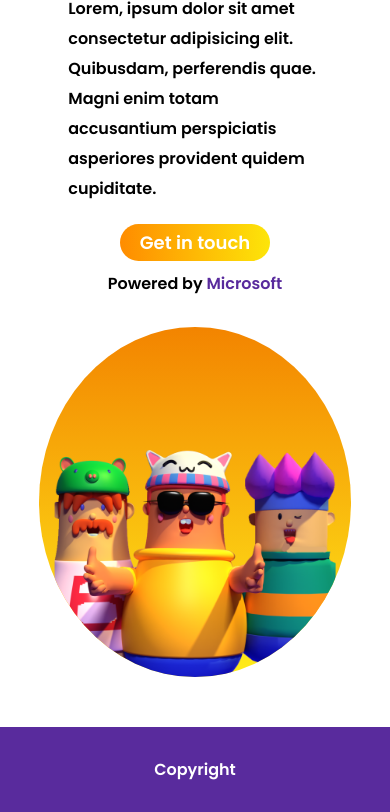
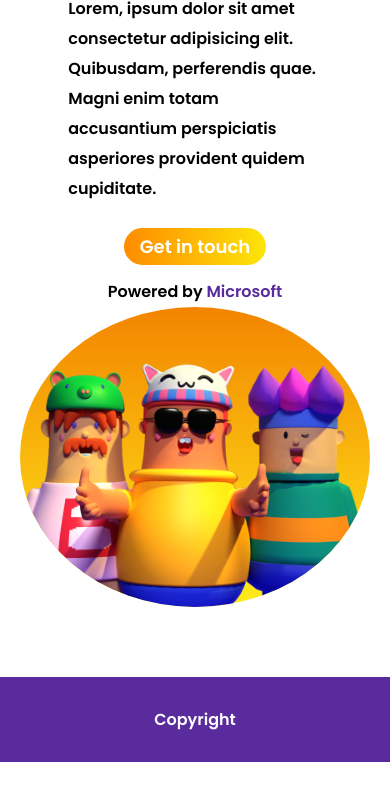
Before and after one commit to justine-135/landing-page, a plain HTML site: page index.html in a window 390 px wide. Shown: the part 257-1069 px from the top of the page. After the commit the page ends 1019 px from the top, so only its background shows below. Drawn offline with Linux system fonts and the light colour scheme.

Commit message:
changed width percent to pixels

```diff
--- a/style.css
+++ b/style.css
@@ -75,6 +75,13 @@ button {
 	border: 4px solid #5b9eec;
 	color: #5b9eec;
 	font-weight: 700;
+	cursor: pointer;
+	transition: 200ms ease;
+}
+
+.buy-btn button:hover {
+	background-color: #5b9eec;
+	color: white;
 }
 
 .navbar li :hover {
@@ -136,13 +143,20 @@ main {
 .cta-btn {
 	padding: 0.5rem 1rem;
 	border-radius: 30px;
-	border: none;
+	border: 4px solid white;
 	font-size: 1.8rem;
 	font-weight: 600;
 	background-image: linear-gradient(to right, #ff8c00, #fde509);
 	color: white;
 	cursor: pointer;
 	width: 50%;
+	transition: 200ms ease;
+}
+
+.cta-btn:hover {
+	background-image: linear-gradient(to right, white, white);
+	color: #f38400;
+	border: 4px solid #f38400;
 }
 
 .footer-text {
@@ -193,18 +207,19 @@ footer {
 		width: 100%;
 	}
 	.svg-bg {
-		height: 100%;
-		border-radius: 50%;
-		width: 50%;
+		/* height: 400px;
+		width: 600px;
+		min-height: 100px;
+		min-width: 200px; */
 		overflow: hidden;
 		margin: 0px auto;
 	}
 	.large-img {
-		background: url(whiteSaquiChar.png);
-		height: 80%;
-		width: 80%;
+		/* background: url(whiteSaquiChar.png);
+		height: 100%;
+		width: 100%;
 		background-position: center;
-		background-size: cover;
+		background-size: cover; */
 		position: absolute;
 		bottom: 0%;
 		left: 50%;
@@ -241,7 +256,17 @@ footer {
 }
 
 @media screen and (max-width: 768px) {
+	.svg-bg {
+		height: 400px;
+		width: 450px;
+	}
+	.large-img {
+		height: 100%;
+		width: 100%;
+	}
+
 	footer {
+		margin-top: 100px;
 		display: flex;
 		height: 10vh;
 		width: 100%;
@@ -261,13 +286,7 @@ footer {
 		color: #5b9eec;
 		font-weight: 700;
 	}
-	.svg-bg {
-		border-radius: 50%;
-		width: 80%;
-	}
-	.large-img {
-		width: 90%;
-	}
+
 	.navbar ul li {
 		display: none;
 	}
@@ -329,26 +348,36 @@ footer {
 	}
 }
 
-@media screen and (max-width: 593px) {
+@media screen and (max-width: 573px) {
 	.svg-bg {
-		margin-top: 30px;
+		margin: 30px auto;
 	}
 }
 
-@media screen and (max-width: 520px) {
-	.intro {
-		height: 100%;
-	}
+@media screen and (max-width: 506px) {
 	.svg-bg {
-		margin-top: 100px;
-	}
-	footer {
-		margin-top: 150px;
+		margin: 50px auto;
+		height: 300px;
+		width: 350px;
 	}
 }
 
-@media screen and (max-width: 345px) {
+@media screen and (max-width: 408px) {
 	.svg-bg {
-		margin-top: 150px;
+		margin: 80px auto;
 	}
 }
+
+@media screen and (max-width: 348px) {
+	.svg-bg {
+		margin: 120px auto;
+		height: 200px;
+		width: 250px;
+	}
+}
+
+@media screen and (max-width: 320px) {
+	.svg-bg {
+		margin: 150px auto;
+	}
+}
```
